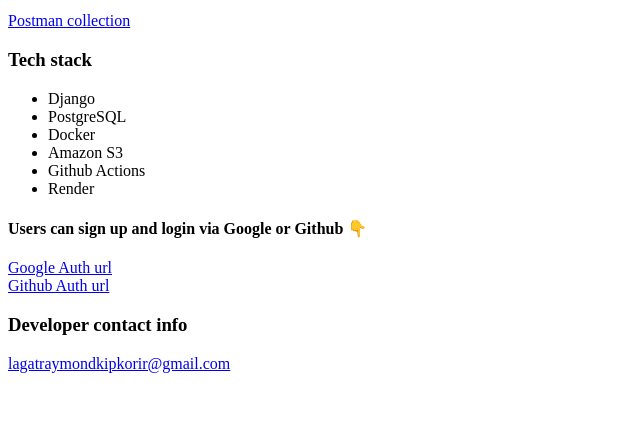
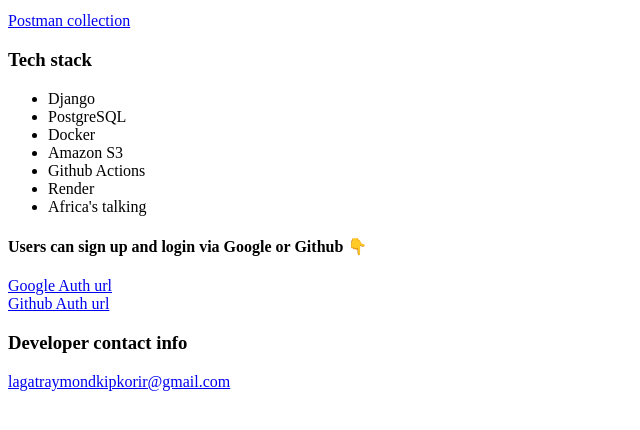
Before and after one commit to raykipkorir/ecommerce_savannah, a Django app: page / in a window 1280 px wide. Shown: the part 247-677 px from the top of the page, without its empty margins (0-640 px from the left). Run offline with Django 5.2, Linux system fonts and the light colour scheme.

Commit message:
update index.html

```diff
--- a/templates/index.html
+++ b/templates/index.html
@@ -21,6 +21,7 @@
         <li>Amazon S3</li>
         <li>Github Actions</li>
         <li>Render</li>
+        <li>Africa's talking</li>
     </ul>
     <h4>Users can sign up and login via Google or Github 👇</h4>
     <a href="https://accounts.google.com/o/oauth2/v2/auth?redirect_uri=https://ecommerce-savannah.onrender.com/api/google-callback/&prompt=consent&response_type=code&client_id=611241998884-3vt81edvfbvca97515qrqpha6rghfcqt.apps.googleusercontent.com&scope=openid%20email%20profile&access_type=offline" target="_blank">Google Auth url</a> <br>
```
